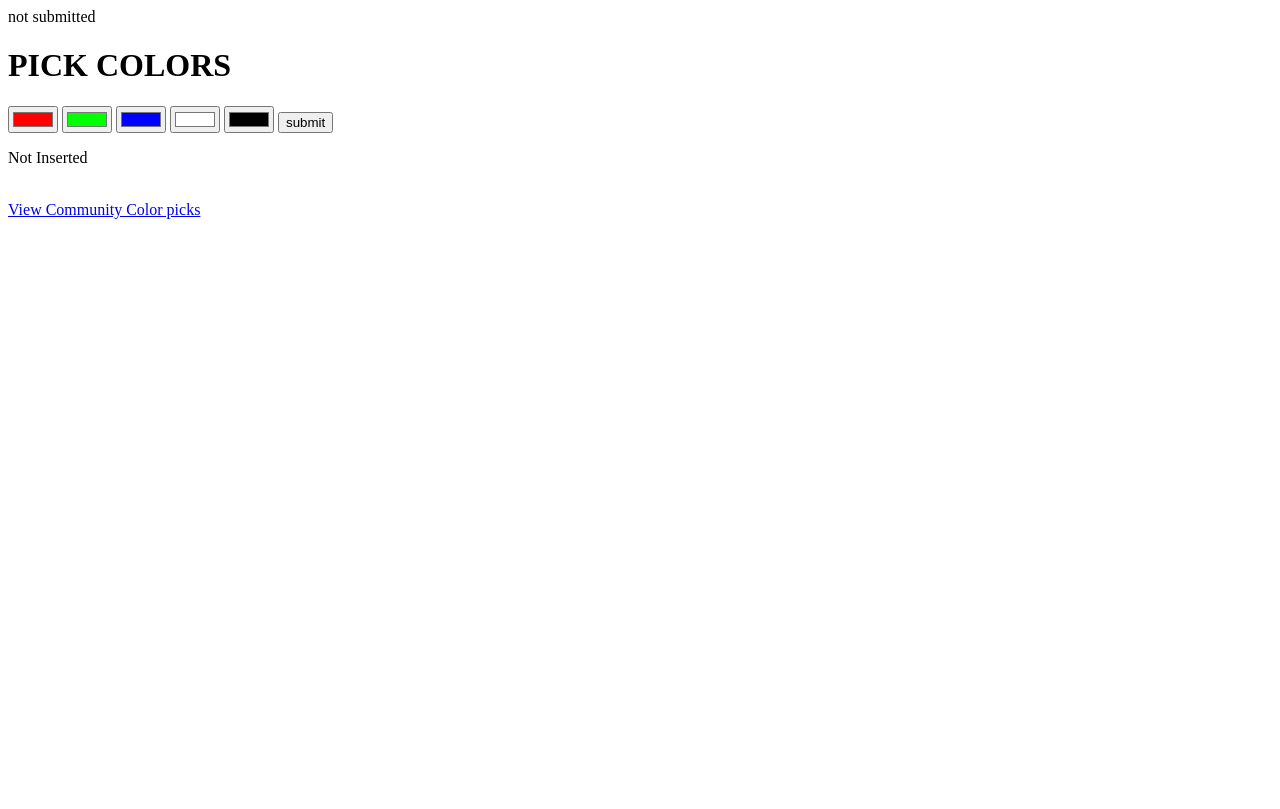
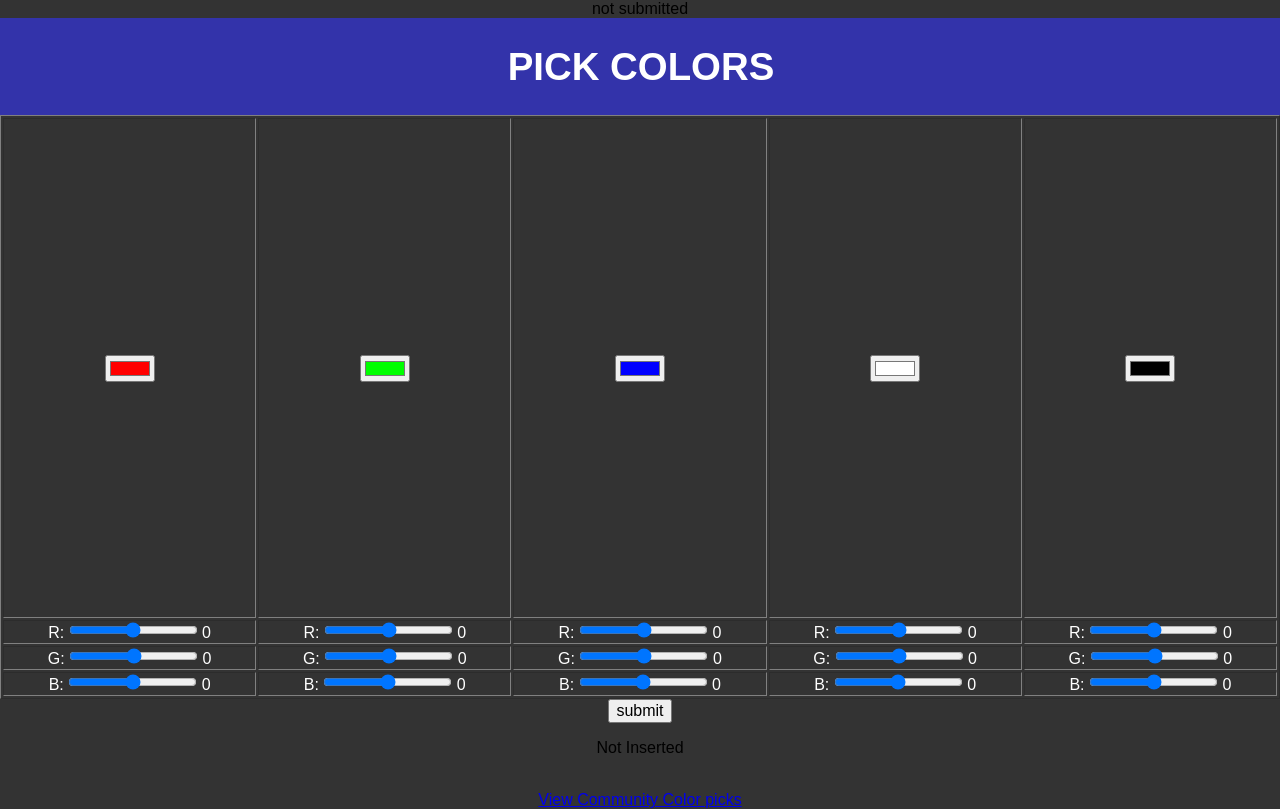
Before and after one commit to algathab/CIS_435, a PHP site: page / in a window 1280 px wide. Before the commit the page ends 219 px from the top, so only its background shows below. Run offline with PHP 8.4, Linux system fonts and the light colour scheme.

Commit message:
worked on css and html layout

```diff
--- a/index.php
+++ b/index.php
@@ -1,5 +1,4 @@
 <!DOCTYPE html>
-
 <?php
 	$color1 = "#ff0000";
 	$color2 = '#00ff00';
@@ -14,45 +13,122 @@ if (isset($_GET['submit'])){
 		$color4 = $_GET['color4'];
 		$color5 = $_GET['color5'];
 	}
-else{
+	else
+	{
 		echo "not submitted";
 	}
 ?>
+
 
 <html lang="en">
 	<head>
 		<title>COLOR PICKER</title>
 		<meta charset="UTF-8">
-		<!-- <link rel="stylesheet" href="styles/form.css" /> -->
+		<link rel="stylesheet" href="styles/normalize.css" />
+		<link rel="stylesheet" href="styles/main.css" />
+		<script src="scripts/colorPicker.js"></script>
 	</head>
 
 	<body>
+		<header>
+			<h1>PICK COLORS</h1>
+		</header>
 
-		<h1>PICK COLORS</h1>
-
-		<form method="get" action="index.php">
-			<input type="color" id="color1" name="color1" value="<?php echo $color1; ?>">
-			<input type="color" id="color2" name="color2" value="<?php echo $color2; ?>">
-			<input type="color" id="color3" name="color3" value="<?php echo $color3; ?>">
-			<input type="color" id="color4" name="color4" value="<?php echo $color4; ?>">
-			<input type="color" id="color5" name="color5" value="<?php echo $color5; ?>">
-			<input id="submit" name="submit" type="submit" value="submit">
+		<main>
+			<form method="get" action="index.php" id="colorForm" name="colorForm">
+				<table border="1px black" id="pickerTable">
+					<tr class="colorBlock">
+						<div>
+							<td><input type="color" id="color1" name="color1" value="<?php echo $color1; ?>"></td>
+						</div>
+						<div>
+							<td><input type="color" id="color2" name="color2" value="<?php echo $color2; ?>"></td>
+						</div>
+						<div>
+							<td><input type="color" id="color3" name="color3" value="<?php echo $color3; ?>"></td>
+						</div>
+						<div>
+							<td><input type="color" id="color4" name="color4" value="<?php echo $color4; ?>"></td>
+						</div>
+						<div>
+							<td><input type="color" id="color5" name="color5" value="<?php echo $color5; ?>"></td>
+						</div>
+					</tr>
+					<tr class="slider">
+						<td>
+							R: <input type="range" min="0" max="255" /> <span id="r1">0</span>
+						</td>
+						<td>
+							R: <input type="range" min="0" max="255" /> <span id="r2">0</span>
+						</td>
+						<td>
+							R: <input type="range" min="0" max="255" /> <span id="r3">0</span>
+						</td>
+						<td>
+							R: <input type="range" min="0" max="255" /> <span id="r4">0</span>
+						</td>
+						<td>
+							R: <input type="range" min="0" max="255" /> <span id="r5">0</span>
+						</td>
+					</tr>
+					<tr class="slider">
+						<td>
+							G: <input type="range" min="0" max="255" /> <span id="g1">0</span>
+						</td>
+						<td>
+							G: <input type="range" min="0" max="255" /> <span id="g2">0</span>
+						</td>
+						<td>
+							G: <input type="range" min="0" max="255" /> <span id="g3">0</span>
+						</td>
+						<td>
+							G: <input type="range" min="0" max="255" /> <span id="g4">0</span>
+						</td>
+						<td>
+							G: <input type="range" min="0" max="255" /> <span id="g5">0</span>
+						</td>
+					</tr>
+					<tr class="slider">
+						<td>
+							B: <input type="range" min="0" max="255" /> <span id="b1">0</span>
+						</td>
+						<td>
+							B: <input type="range" min="0" max="255" /> <span id="b2">0</span>
+						</td>
+						<td>
+							B: <input type="range" min="0" max="255" /> <span id="b3">0</span>
+						</td>
+						<td>
+							B: <input type="range" min="0" max="255" /> <span id="b4">0</span>
+						</td>
+						<td>
+							B: <input type="range" min="0" max="255" /> <span id="b5">0</span>
+						</td>
+					</tr>
+				</table>
+				<td colspan="5"><input id="submit" name="submit" type="submit" value="submit">
 			</form>
 
 			<?php
-if (isset($_GET['submit'])){
+				if (isset($_GET['submit']))
+				{
 					echo "<br><br>";
 					//var_dump($_GET);
 					echo "<br>";
 					require ('php/insert.php');
-		} else {
+				}
+				else
+				{
 					echo "<p>Not Inserted</p>";
 				}
 			?>
 
 			<br>
 			<a class="larger"  href="php/view_community.php">View Community Color picks</a>
+		</main>
 
+		<footer>
+
+		</footer>
 	</body>
-
 </html>
--- a/php/insert.php
+++ b/php/insert.php
@@ -1,5 +1,4 @@
 <?php
-
 	require_once ('database.php');
 
 	$color1 = $_GET['color1'];
--- /dev/null
+++ b/styles/main.css
@@ -0,0 +1,41 @@
+header
+{
+	background-color: #3333AA;
+	color: #ffffff;
+	font-weight: black;
+	text-align: center;
+	width: 100%;
+	margin: auto;
+	font-size: 120%;
+	padding: 1px;
+}
+
+body
+{
+	font-family: arial, helvetica, sans-serif;
+	margin: auto;
+	text-align: center;
+	width: 100%;
+	background: #333333;
+}
+
+
+
+
+.slider
+{
+	height: 10px;
+	color: #ffffff;
+}
+
+table
+{
+	width: 100%;
+	height: 400px;
+	vertical-align: top;
+}
+
+.colorBlock
+{
+	height: 500px;
+}
```
Also changed, not shown: scripts/colorPicker.js (added), styles/normalize.css (added). Lines whose indentation alone changed are shown as unchanged.
